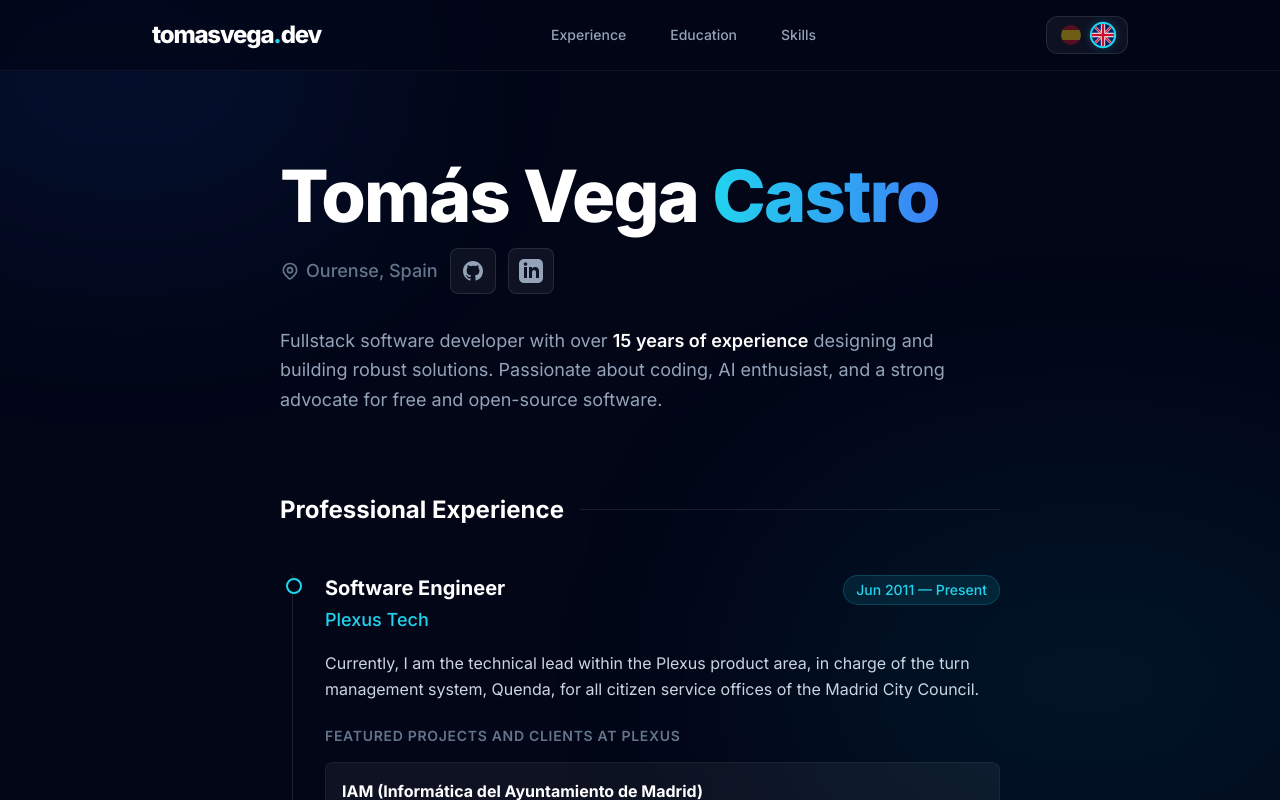
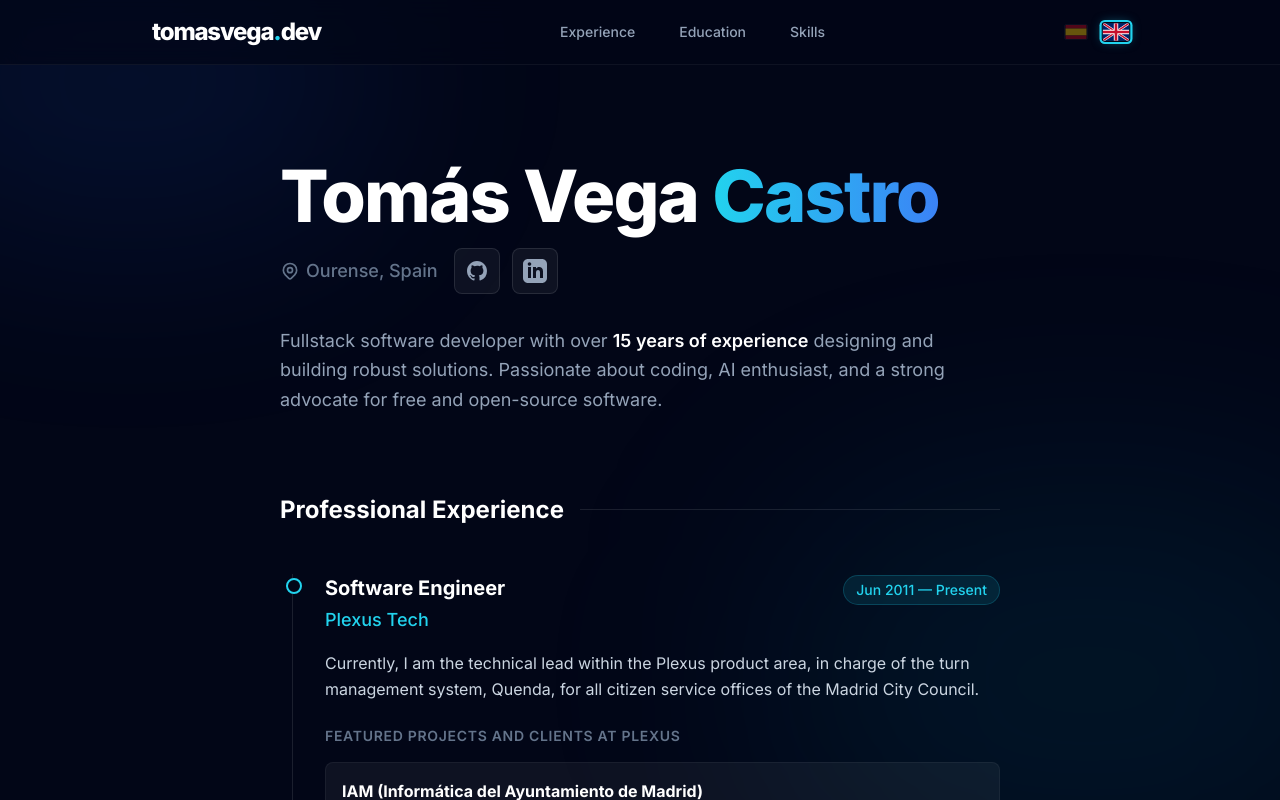
Before and after one commit to tomasVega/tomasvega.dev, a Next.js app: page /en in a window 1280 px wide. Shown: the top 800 px of the page. Built offline with nearby package versions, Linux system fonts and the light colour scheme.

Commit message:
fixes visuales

```diff
--- a/src/app/globals.css
+++ b/src/app/globals.css
@@ -25,8 +25,8 @@ body {
     to { opacity: 1; transform: translateY(0); }
 }
 .animate-fade-up {
-    animation: fadeUp 0.8s cubic-bezier(0.16, 1, 0.3, 1) forwards;
+    animation: fadeUp 0.8s cubic-bezier(0.16, 1, 0.3, 1) both;
 }
-.delay-100 { animation-delay: 100ms; }
-.delay-200 { animation-delay: 200ms; }
-.delay-300 { animation-delay: 300ms; }
+.animate-delay-100 { animation-delay: 100ms; }
+.animate-delay-200 { animation-delay: 200ms; }
+.animate-delay-300 { animation-delay: 300ms; }
--- a/src/components/Education.js
+++ b/src/components/Education.js
@@ -1,6 +1,6 @@
 export default function Education({ dict }) {
   return (
-    <section id="education" className="scroll-mt-24 mb-32 animate-fade-up delay-200 opacity-0">
+    <section id="education" className="scroll-mt-24 mb-32 animate-fade-up animate-delay-200">
       <div className="flex items-center gap-4 mb-12">
         <h3 className="text-2xl font-bold text-white">{dict.education.title}</h3>
         <div className="h-px bg-white/10 flex-grow" aria-hidden="true"></div>
--- a/src/components/Experience.js
+++ b/src/components/Experience.js
@@ -2,7 +2,7 @@ export default function Experience({ dict }) {
   const pList = dict.experience.plexus.projects;
 
   return (
-    <section id="experience" className="scroll-mt-24 mb-32 animate-fade-up delay-100 opacity-0">
+    <section id="experience" className="scroll-mt-24 mb-32 animate-fade-up animate-delay-100">
       <div className="flex items-center gap-4 mb-12">
         <h3 className="text-2xl font-bold text-white">{dict.experience.title}</h3>
         <div className="h-px bg-white/10 flex-grow" aria-hidden="true"></div>
--- a/src/components/Header.js
+++ b/src/components/Header.js
@@ -41,31 +41,31 @@ export default function Header({ dict, locale, isLegalPage = false }) {
 
         <div className="flex items-center gap-4">
           {/* Language Selector */}
-          <div className="flex items-center gap-3 bg-white/5 border border-white/10 px-3.5 py-2 rounded-xl">
+          <div className="flex items-center gap-4">
             <Link
               href={getRedirectedPathname('es')}
-              className={`relative flex items-center justify-center w-5 h-5 rounded-full overflow-hidden transition-all duration-300 focus-visible:outline-none focus-visible:ring-2 focus-visible:ring-cyan-400 focus-visible:ring-offset-2 focus-visible:ring-offset-slate-950 ${locale === 'es' ? 'ring-2 ring-cyan-400 scale-110 shadow-[0_0_10px_rgba(34,211,238,0.4)]' : 'opacity-40 hover:opacity-100 hover:scale-105'}`}
+              className={`relative flex items-center justify-center w-6 h-4 rounded-sm overflow-hidden transition-all duration-300 focus-visible:outline-none focus-visible:ring-2 focus-visible:ring-cyan-400 focus-visible:ring-offset-2 focus-visible:ring-offset-slate-950 ${locale === 'es' ? 'ring-2 ring-cyan-400 scale-110 shadow-[0_0_10px_rgba(34,211,238,0.5)] ring-offset-1 ring-offset-slate-950 opacity-100' : 'opacity-40 hover:opacity-100 hover:scale-105 border border-white/10'}`}
               title="Español"
               aria-label="Cambiar idioma a Español"
             >
-              <svg className="w-full h-full object-cover" viewBox="0 0 512 512" fill="none" xmlns="http://www.w3.org/2000/svg">
-                <rect width="512" height="128" fill="#c60b1e"/>
-                <rect y="128" width="512" height="256" fill="#fecb00"/>
-                <rect y="384" width="512" height="128" fill="#c60b1e"/>
+              <svg className="w-full h-full" viewBox="0 0 300 200" fill="none" xmlns="http://www.w3.org/2000/svg">
+                <rect width="300" height="50" fill="#c60b1e"/>
+                <rect y="50" width="300" height="100" fill="#fecb00"/>
+                <rect y="150" width="300" height="50" fill="#c60b1e"/>
               </svg>
             </Link>
             <Link
               href={getRedirectedPathname('en')}
-              className={`relative flex items-center justify-center w-5 h-5 rounded-full overflow-hidden transition-all duration-300 focus-visible:outline-none focus-visible:ring-2 focus-visible:ring-cyan-400 focus-visible:ring-offset-2 focus-visible:ring-offset-slate-950 ${locale === 'en' ? 'ring-2 ring-cyan-400 scale-110 shadow-[0_0_10px_rgba(34,211,238,0.4)]' : 'opacity-40 hover:opacity-100 hover:scale-105'}`}
+              className={`relative flex items-center justify-center w-6 h-4 rounded-sm overflow-hidden transition-all duration-300 focus-visible:outline-none focus-visible:ring-2 focus-visible:ring-cyan-400 focus-visible:ring-offset-2 focus-visible:ring-offset-slate-950 ${locale === 'en' ? 'ring-2 ring-cyan-400 scale-110 shadow-[0_0_10px_rgba(34,211,238,0.5)] ring-offset-1 ring-offset-slate-950 opacity-100' : 'opacity-40 hover:opacity-100 hover:scale-105 border border-white/10'}`}
               title="English"
               aria-label="Change language to English"
             >
-              <svg className="w-full h-full object-cover" viewBox="0 0 512 512" fill="none" xmlns="http://www.w3.org/2000/svg">
-                <rect width="512" height="512" fill="#012169"/>
-                <path d="M0 0 L512 512 M512 0 L0 512" stroke="#fff" strokeWidth="60"/>
-                <path d="M0 0 L512 512 M512 0 L0 512" stroke="#C8102E" strokeWidth="36"/>
-                <path d="M256 0 V512 M0 256 H512" stroke="#fff" strokeWidth="100"/>
-                <path d="M256 0 V512 M0 256 H512" stroke="#C8102E" strokeWidth="60"/>
+              <svg className="w-full h-full" viewBox="0 0 300 200" fill="none" xmlns="http://www.w3.org/2000/svg">
+                <rect width="300" height="200" fill="#012169"/>
+                <path d="M0 0 L300 200 M300 0 L0 200" stroke="#fff" strokeWidth="30"/>
+                <path d="M0 0 L300 200 M300 0 L0 200" stroke="#C8102E" strokeWidth="18"/>
+                <path d="M150 0 V200 M0 100 H300" stroke="#fff" strokeWidth="50"/>
+                <path d="M150 0 V200 M0 100 H300" stroke="#C8102E" strokeWidth="30"/>
               </svg>
             </Link>
           </div>
--- a/src/components/Hero.js
+++ b/src/components/Hero.js
@@ -1,11 +1,11 @@
 export default function Hero({ dict }) {
   return (
     <section id="hero" className="mb-20 animate-fade-up">
-      <h1 className="text-5xl sm:text-7xl font-extrabold tracking-tight mb-4 text-white">
+      <h1 className="text-4xl sm:text-7xl font-extrabold tracking-tight mb-4 text-white whitespace-nowrap">
         Tomás Vega <span className="text-transparent bg-clip-text bg-gradient-to-r from-cyan-400 to-blue-500">Castro</span>
       </h1>
 
-      <div className="text-xl sm:text-2xl font-medium text-slate-400 mb-6 flex flex-col sm:flex-row sm:items-center gap-3">
+      <div className="text-xl sm:text-2xl font-medium text-slate-400 mb-6 flex flex-row flex-wrap items-center gap-4">
         {/* Active Badge with explicit screen reader description */}
         <div className="flex items-center gap-1.5 text-slate-500 text-lg">
           <svg className="w-5 h-5" fill="none" stroke="currentColor" viewBox="0 0 24 24" aria-hidden="true">
@@ -14,7 +14,8 @@ export default function Hero({ dict }) {
           </svg>
           {dict.hero.location}
         </div>
-        {/* Social Icons */}
+        {/* Social Icons Container */}
+        <div className="flex items-center gap-3">
           <a
             href="https://github.com/tomasVega"
             target="_blank"
@@ -39,6 +40,7 @@ export default function Hero({ dict }) {
               <path fillRule="evenodd" d="M19 0h-14c-2.761 0-5 2.239-5 5v14c0 2.761 2.239 5 5 5h14c2.762 0 5-2.239 5-5v-14c0-2.761-2.238-5-5-5zm-11 19h-3v-11h3v11zm-1.5-12.268c-.966 0-1.75-.79-1.75-1.764s.784-1.764 1.75-1.764 1.75.79 1.75 1.764-.783 1.764-1.75 1.764zm13.5 12.268h-3v-5.604c0-3.368-4-3.113-4 0v5.604h-3v-11h3v1.765c1.396-2.586 7-2.777 7 2.476v6.759z" clipRule="evenodd"></path>
             </svg>
           </a>
+        </div>
       </div>
 
       <p
--- a/src/middleware.js
+++ b/src/middleware.js
@@ -13,15 +13,8 @@ export function middleware(request) {
 
   if (pathnameHasLocale) return
 
-  // Basic language detection via headers
-  const acceptLanguage = request.headers.get('accept-language') || ''
-  let locale = defaultLocale
-  if (acceptLanguage.includes('en')) {
-    locale = 'en'
-  }
-
-  // Redirect to correct locale
-  return NextResponse.redirect(new URL(`/${locale}${pathname}`, request.url))
+  // Redirect to default locale (always Spanish)
+  return NextResponse.redirect(new URL(`/${defaultLocale}${pathname}`, request.url))
 }
 
 export const config = {
```
Also changed, not shown: src/components/Skills.js (+4 -3 lines).
